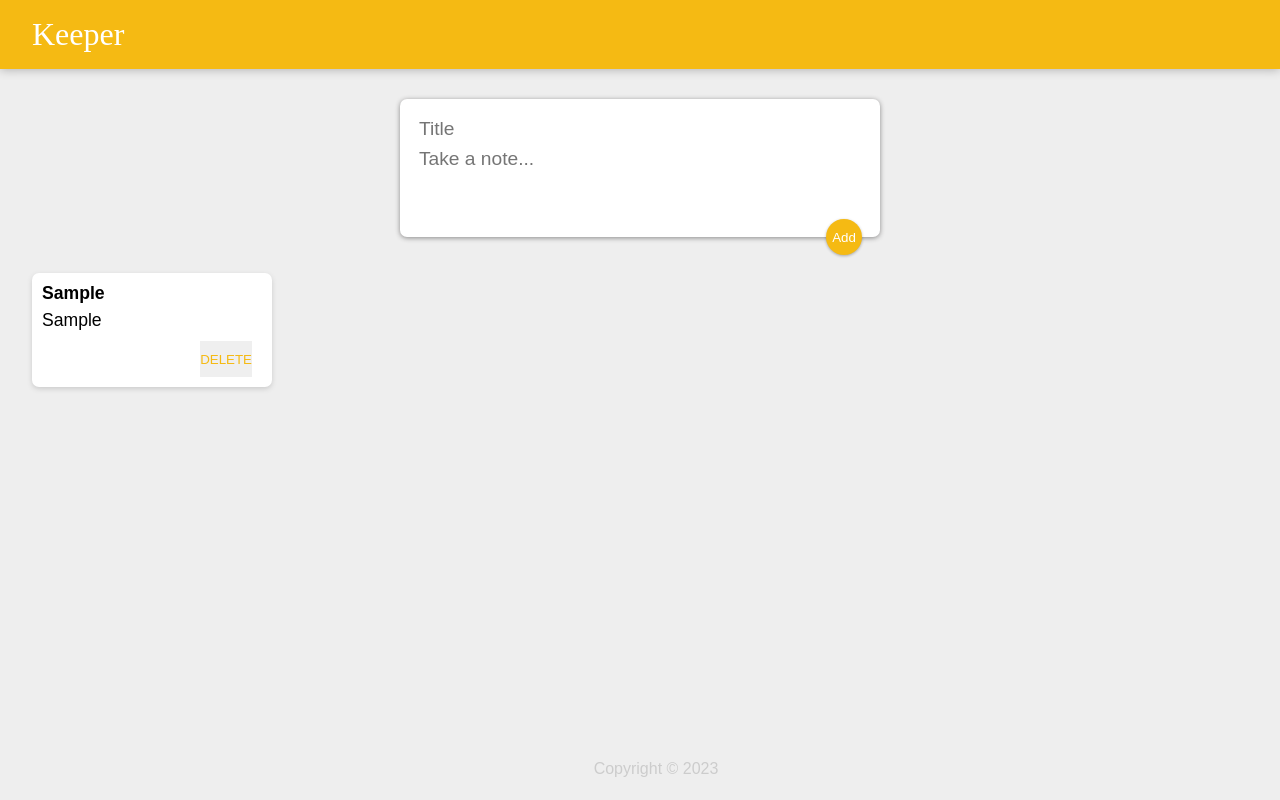
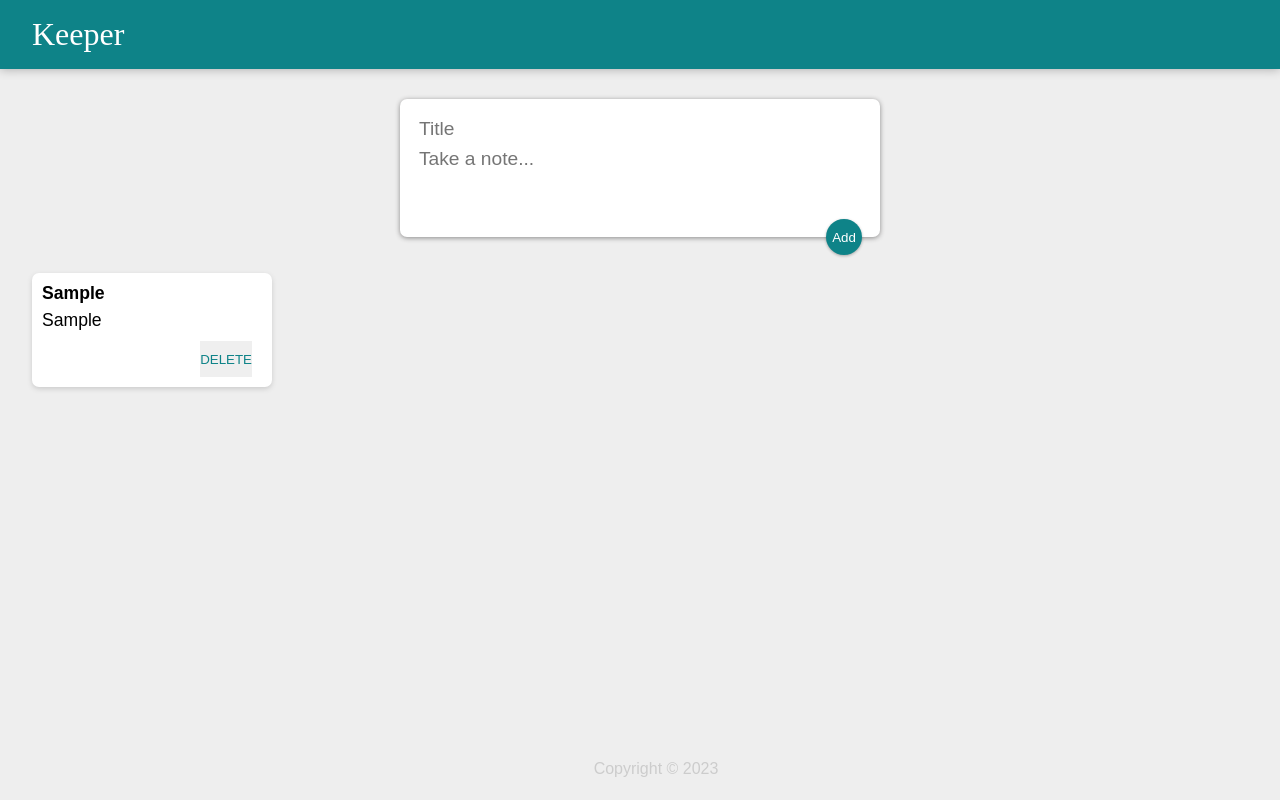
Before and after one commit to bunnyBites/keeper-app, a React (Vite) app: page / in a window 1280 px wide. Both pictures are taken after typing "Sample", "Sample" into the empty fields and a click on the button "Add". Built offline with nearby package versions, Linux system fonts and the light colour scheme.

Commit message:
modify styles

```diff
--- a/src/App.css
+++ b/src/App.css
@@ -12,7 +12,7 @@ body {
 }
 
 header {
-  background-color: #f5ba13;
+  background-color: #0E8388;
   margin: auto -16px;
   padding: 16px 32px;
   box-shadow: 0 0 10px 0 rgba(0, 0, 0, 0.3);
@@ -62,7 +62,7 @@ footer p {
   position: relative;
   float: right;
   margin-right: 10px;
-  color: #f5ba13;
+  color: #0E8388;
   border: none;
   height: 36px;
   cursor: pointer;
@@ -94,7 +94,7 @@ form button {
   position: absolute;
   right: 18px;
   bottom: -18px;
-  background: #f5ba13;
+  background: #0E8388;
   color: #fff;
   border: none;
   border-radius: 50%;
```
